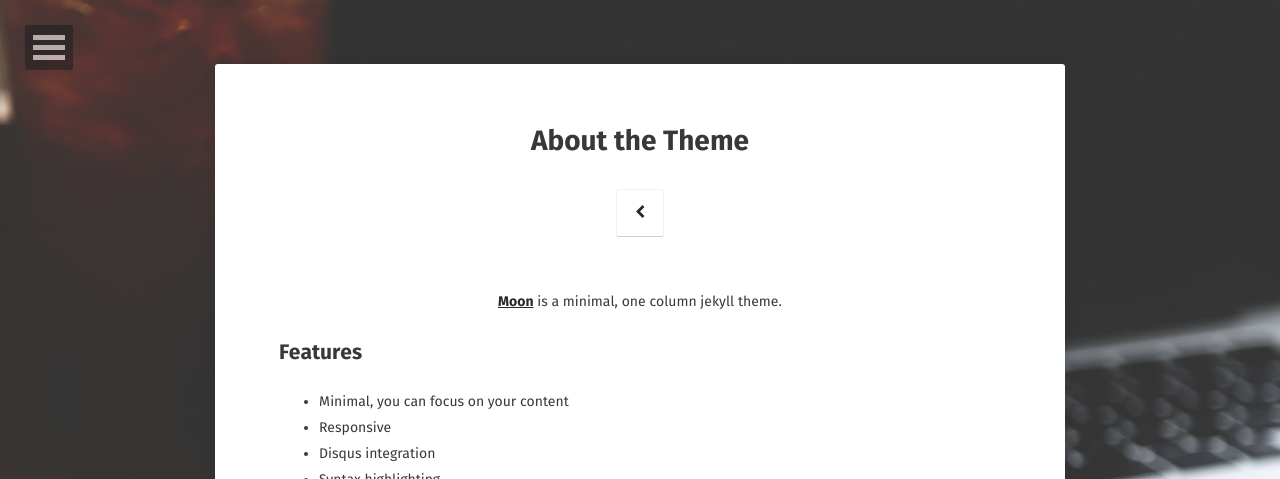
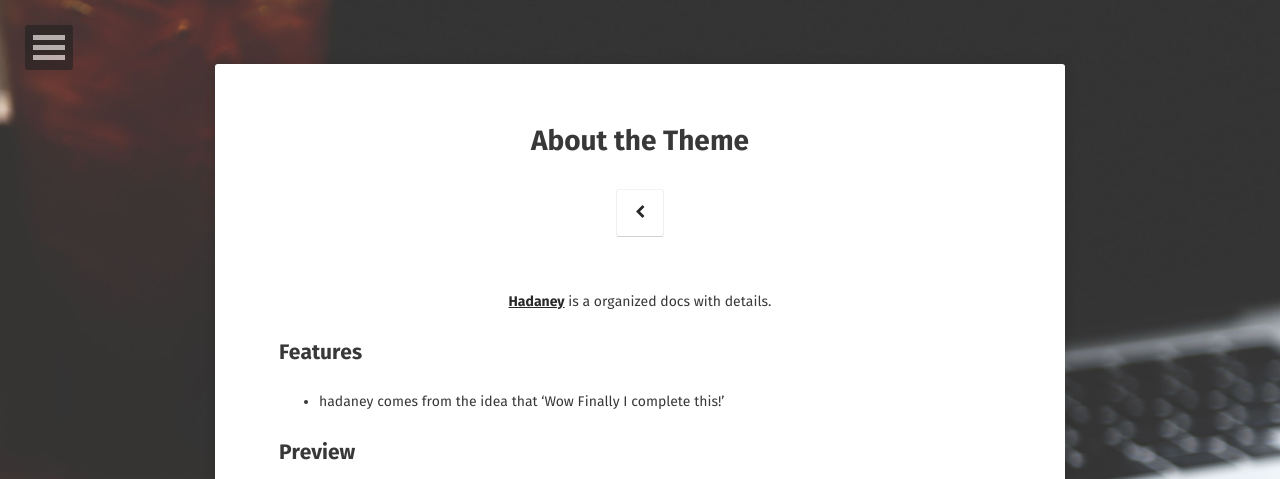
Before and after one commit to HaHaGoing/hadaney.github.io, a Jekyll site: the page built from about/index.md, in a window 1280 px wide. Shown: the top 479 px of the page. Built offline with Jekyll 4.4.1, drawn with Linux system fonts in a browser that asks for light colours; some web fonts are replaced; some of the changed text lies outside the part shown; grey boxes are pictures that could not be loaded.

Commit message:
Update index.md

```diff
--- a/about/index.md
+++ b/about/index.md
@@ -6,19 +6,10 @@ date: 2016-03-21
 comments: false
 ---
 
-<center><a href="http://taylantatli.github.io/Moon"><b>Moon</b></a> is a minimal, one column jekyll theme.</center>
+<center><a href="https://github.com/hadaney"><b>Hadaney</b></a> is a organized docs with details.</center>
 
 ## Features
-* Minimal, you can focus on your content
-* Responsive
-* Disqus integration
-* Syntax highlighting
-* Optional post image
-* Social icons
-* Page for sharing projects
-* Optional background image
-* Simple navigation menu
-* MathJax support
+* hadaney comes from the idea that 'Wow Finally I complete this!'
 
 ## Preview
 
@@ -29,9 +20,3 @@ comments: false
 {% include gallery images=images caption="Screenshots of Moon Theme" cols=2 %}
 
 See a [live version of Moon](http://taylantatli.github.io/Moon) hosted on GitHub.
-
-## Getting Started
-
-To learn how to install and use this theme check out the [Setup Guide](http://taylantatli.me/Moon/moon-theme/) for more information.
-
-[Install Moon](https://github.com/TaylanTatli/Moon){: .btn}
```
